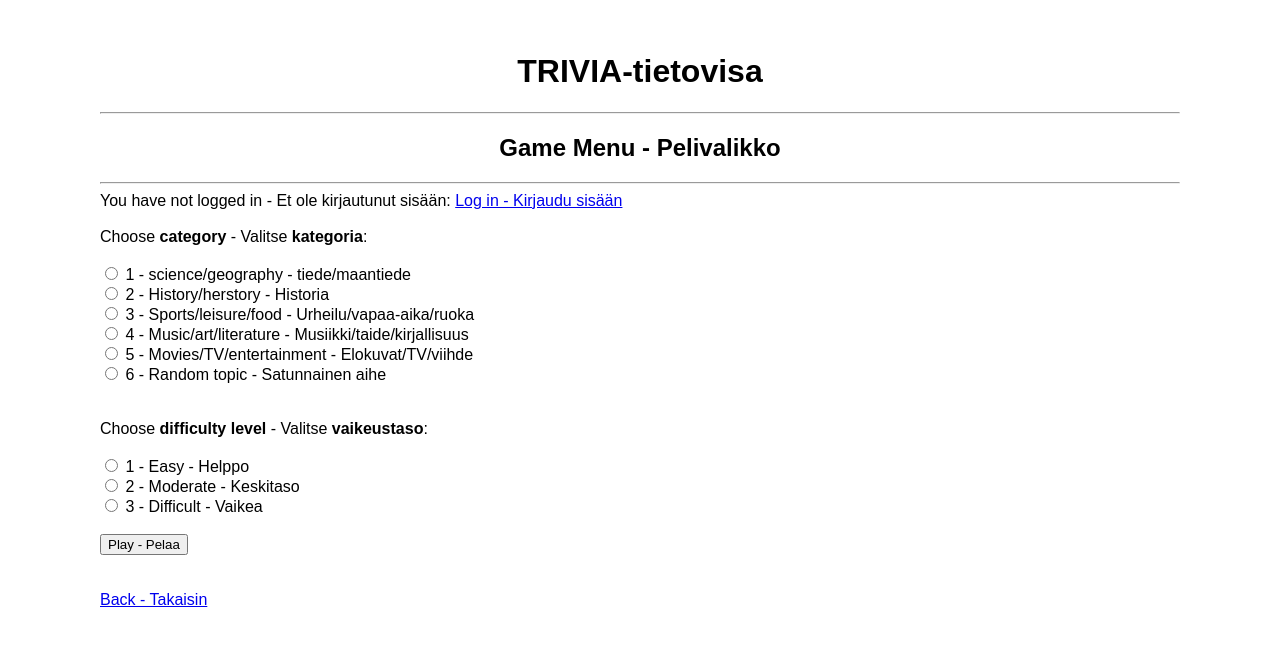
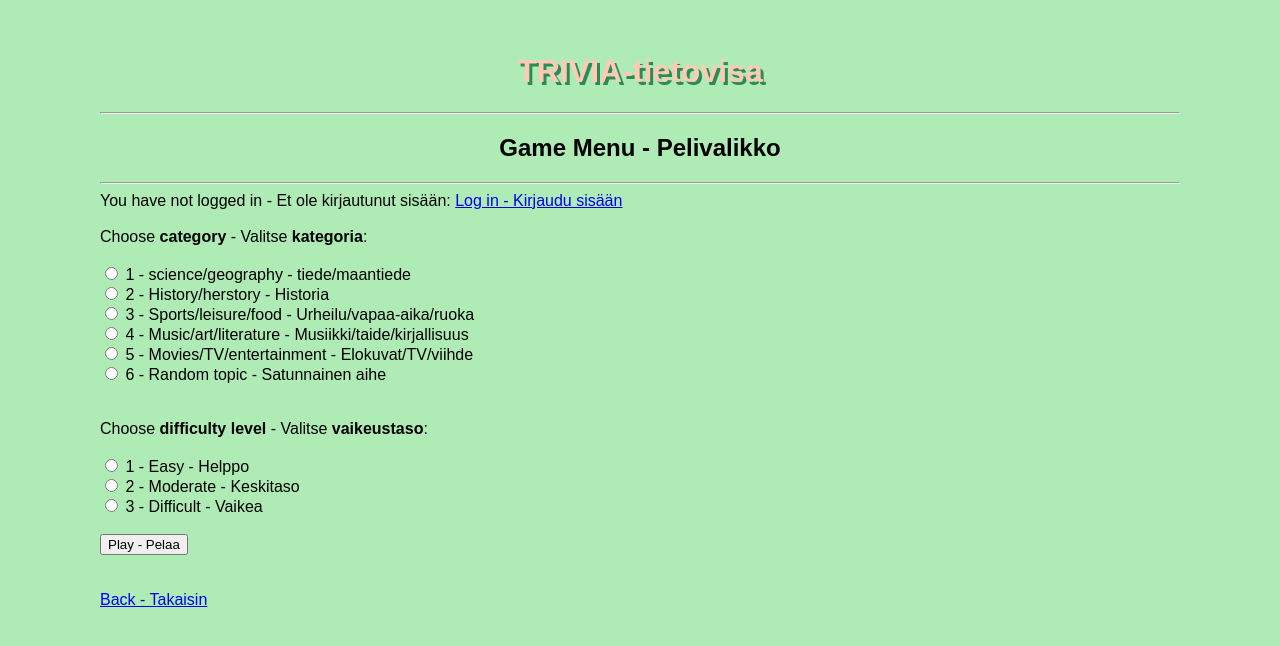
Before and after one commit to a-bzzzz/trivia, a Flask app: page /menu in a window 1280 px wide. Shown: the top 646 px of the page. Run offline with Flask 3, Linux system fonts and the light colour scheme.

Commit message:
Add some color to styles.css

```diff
--- a/static/styles.css
+++ b/static/styles.css
@@ -1,6 +1,7 @@
 body {
     margin: 0 auto;
     font-family: Arial, Helvetica, sans-serif;
+    background-color: rgb(175, 235, 180);
     padding-left: 100px;
     padding-right: 100px;
 }
@@ -17,7 +18,9 @@ body {
 
 h1 {
     text-align: center;
+    color:rgb(255, 201, 180);
     font-family: Arial, Helvetica, sans-serif;
+    text-shadow: 3px 3px seagreen;
     padding-left: 150px;
     padding-right: 150px;
     padding-top: 1em;
```
